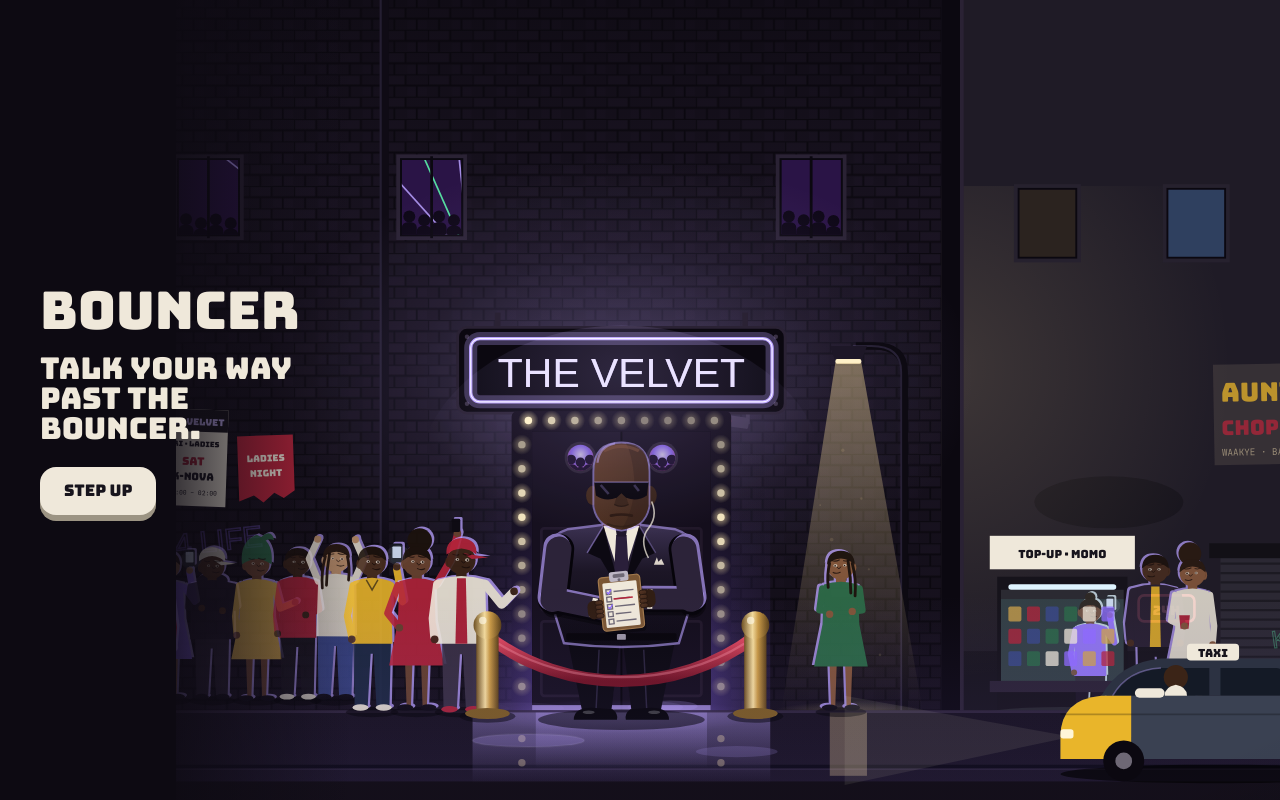
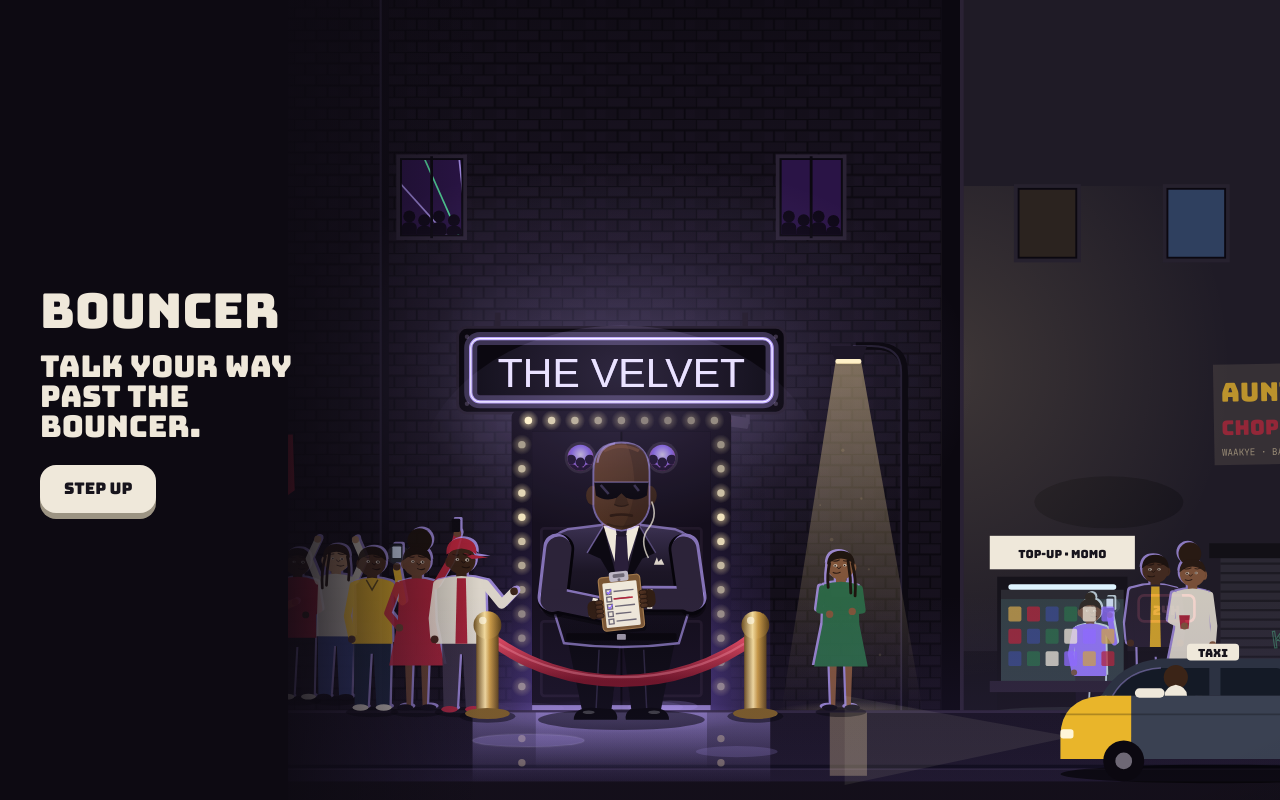
Before and after one commit to AduAkorful/bouncer, a Next.js app in the folder web/: page / in a window 1280 px wide. Shown: the top 800 px of the page. Built offline with nearby package versions, Linux system fonts and the light colour scheme; a web font is replaced by a local one.

Commit message:
Refactor header layout in HomeDoor and update gradient styles in Landing for improved responsiveness and visual consistency.

```diff
--- a/web/components/home/HomeDoor.tsx
+++ b/web/components/home/HomeDoor.tsx
@@ -59,16 +59,16 @@ export function HomeDoor({
       >
         Skip to the door
       </a>
-      <header className="relative z-20 flex flex-col gap-2 px-4 py-3 sm:absolute sm:inset-x-0 sm:top-0 sm:flex-row sm:items-center sm:justify-between">
-        <span className="font-sign text-lg drop-shadow">BOUNCER</span>
-        <div className="flex flex-wrap items-center gap-1.5 sm:flex-nowrap sm:justify-end sm:gap-2">
+      <header className="relative z-20 flex flex-wrap items-center justify-between gap-x-2 gap-y-1 px-4 py-3 sm:absolute sm:inset-x-0 sm:top-0 sm:flex-nowrap">
+        <span className="order-1 font-sign text-lg drop-shadow">BOUNCER</span>
+        <div className="order-3 flex w-full flex-wrap items-center gap-1.5 sm:order-2 sm:ml-auto sm:w-auto sm:flex-nowrap sm:justify-end sm:gap-2">
           <NetworkTag label={networkTag} className="whitespace-nowrap bg-black/40 text-chalk/80 backdrop-blur" />
           <span className="cursor-default select-none font-mono text-xs text-chalk/80">Queue</span>
           {vault ? <span className="font-mono text-xs text-chalk/80">{vault.crackCount} in</span> : null}
-          <Link href="/profile" className="chalk-focus inline-flex min-h-11 items-center whitespace-nowrap rounded-full bg-black/50 px-3 font-mono text-xs backdrop-blur">
-            Profile
-          </Link>
         </div>
+        <Link href="/profile" className="chalk-focus order-2 inline-flex min-h-11 items-center whitespace-nowrap rounded-full bg-black/50 px-3 font-mono text-xs backdrop-blur sm:order-3">
+          Profile
+        </Link>
       </header>
 
       <section className="relative h-[46dvh] min-h-[280px] bg-[#1a1424] sm:h-[70dvh] sm:min-h-[420px]">
--- a/web/components/landing/Landing.tsx
+++ b/web/components/landing/Landing.tsx
@@ -12,8 +12,8 @@ export function Landing() {
           <DoorScene sign="THE VELVET" queue p="land" viewBox="40 -160 340 430" className="size-full" label="The door at night, rope across it, a queue waiting" />
         </SceneLife>
 
-        <div className="pointer-events-none absolute inset-x-0 top-0 z-10 bg-gradient-to-b from-night from-30% via-night/75 to-transparent px-4 pb-24 pt-6 sm:px-8 sm:pt-8 lg:inset-y-0 lg:right-auto lg:flex lg:w-[min(22rem,34vw)] lg:flex-col lg:justify-center lg:bg-gradient-to-r lg:from-night lg:from-50% lg:via-night/80 lg:to-transparent lg:px-10 lg:pb-0 lg:pt-0">
-          <h1 className="font-sign text-[1.85rem] leading-none whitespace-nowrap min-[400px]:text-5xl sm:text-6xl lg:text-[3.25rem]">BOUNCER</h1>
+        <div className="pointer-events-none absolute inset-x-0 top-0 z-10 bg-gradient-to-b from-night from-30% via-night/75 to-transparent px-4 pb-24 pt-6 sm:px-8 sm:pt-8 lg:inset-y-0 lg:right-auto lg:flex lg:w-[min(30rem,40vw)] lg:flex-col lg:justify-center lg:bg-gradient-to-r lg:from-night lg:from-60% lg:via-night/85 lg:to-transparent lg:px-10 lg:pb-0 lg:pt-0">
+          <h1 className="font-sign text-[1.85rem] leading-none whitespace-nowrap min-[400px]:text-5xl sm:text-6xl lg:text-[3rem]">BOUNCER</h1>
           <p className="mt-4 max-w-[16ch] font-sign text-2xl leading-none sm:text-3xl lg:max-w-[12ch]">Talk your way past the bouncer.</p>
           <Link
             href="/home"
```
